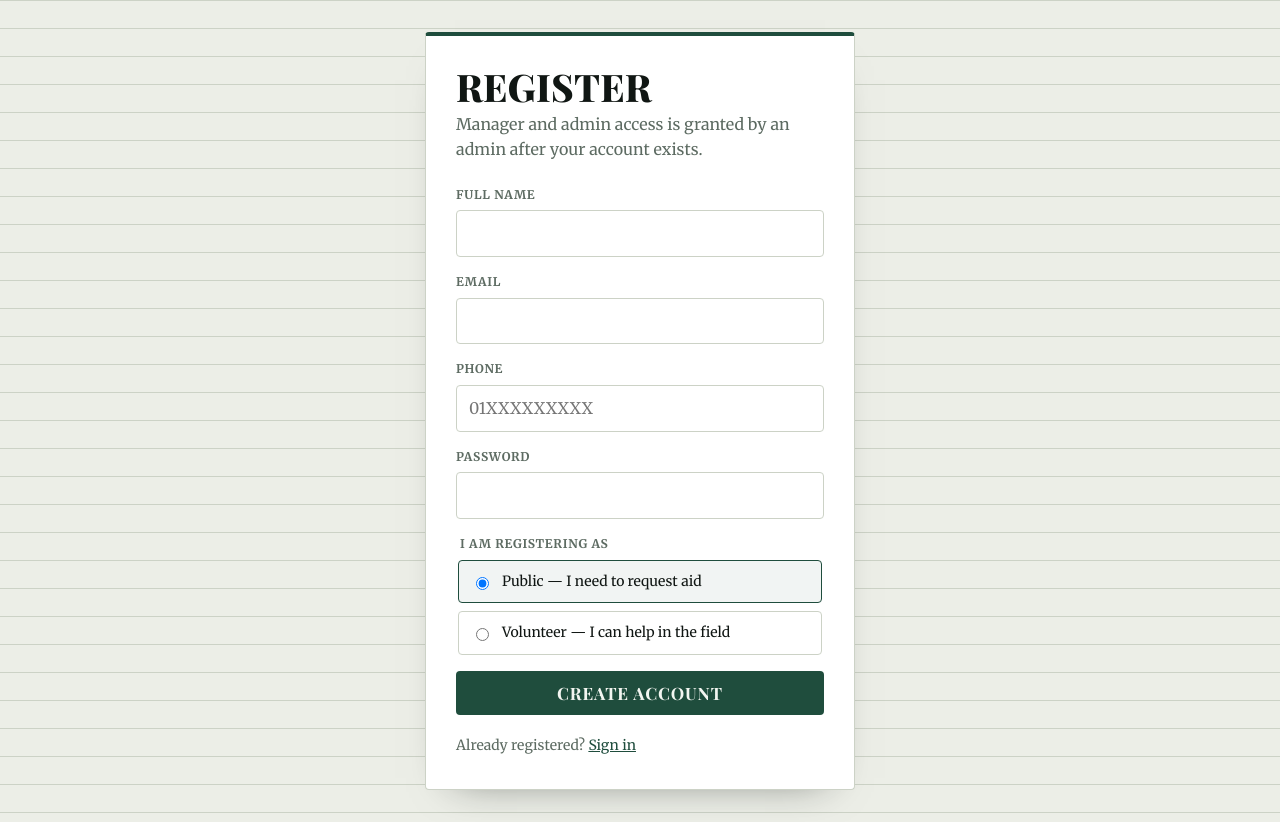
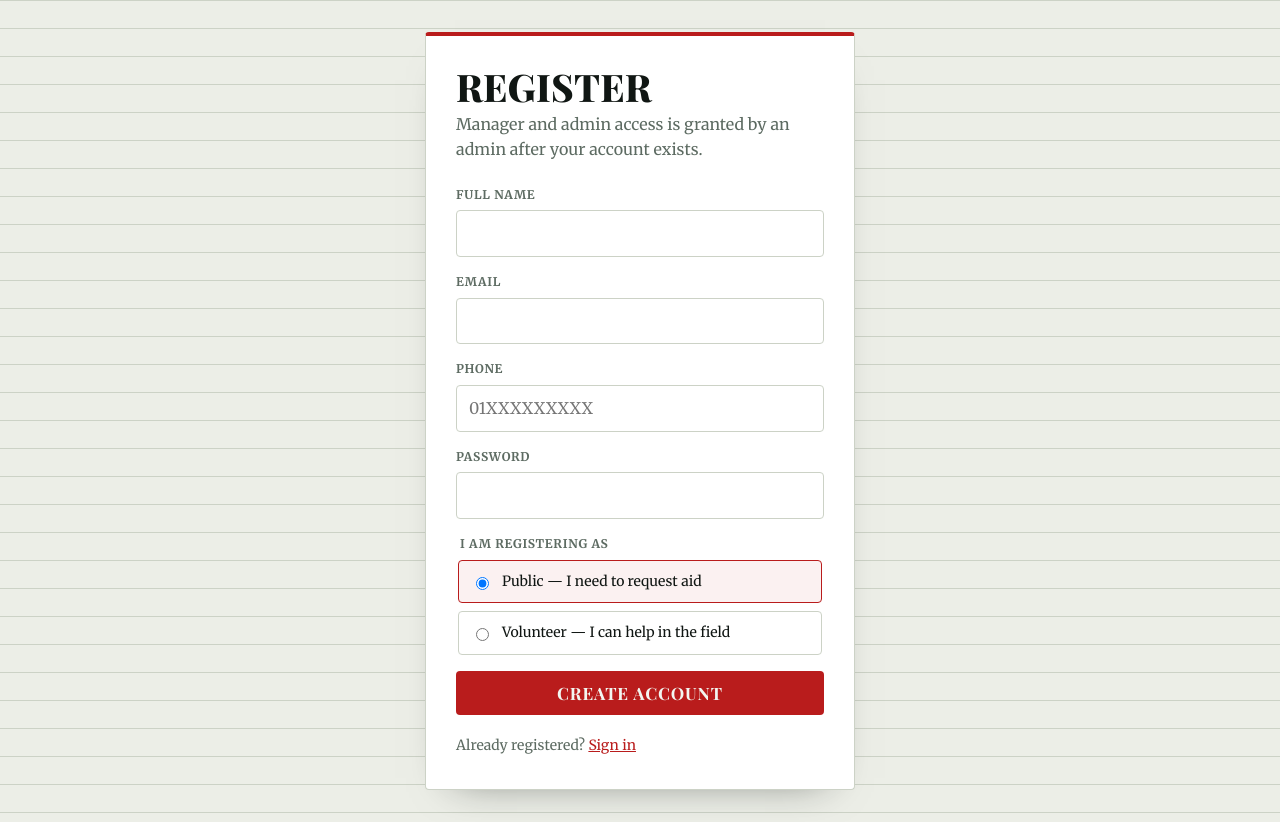
Before and after one commit to naawfil/DisasterAid, a React (Vite) app in the folder client/: page /register in a window 1280 px wide. Built offline with nearby package versions, Linux system fonts and the light colour scheme; no server answers; a web font is replaced by a local one.

Commit message:
Change UI accent color to red, update fonts to Merriweather and Playfair Display

```diff
--- a/client/src/styles/app.css
+++ b/client/src/styles/app.css
@@ -9,8 +9,8 @@
   --ink: #101613;
   --muted: #5d6b62;
   --line: #ccd2c6;
-  --field: #1f4d3d;
-  --field-dark: #163a2d;
+  --field: #b91c1c;
+  --field-dark: #7f1d1d;
   --signal: #c2410c;
   --radius: 4px;
 }
@@ -41,7 +41,7 @@ a {
   margin: 0 0 12px;
   padding: 4px 10px 3px;
   border-left: 3px solid var(--field);
-  background: rgba(31, 77, 61, 0.08);
+  background: rgba(185, 28, 28, 0.08);
   font-family: 'IBM Plex Mono', monospace;
   font-size: 11px;
   font-weight: 500;
@@ -170,7 +170,7 @@ a:focus-visible {
 
 .choice:has(input:checked) {
   border-color: var(--field);
-  background: rgba(31, 77, 61, 0.06);
+  background: rgba(185, 28, 28, 0.06);
 }
 
 .field-error {
@@ -194,7 +194,7 @@ a:focus-visible {
   margin: 0 0 16px;
   padding: 10px 12px;
   border-left: 3px solid var(--field);
-  background: rgba(31, 77, 61, 0.08);
+  background: rgba(185, 28, 28, 0.08);
   font-size: 14px;
   color: var(--field-dark);
 }
@@ -641,7 +641,7 @@ a:focus-visible {
 
 .need-on {
   border-color: var(--field);
-  background: rgba(31, 77, 61, 0.05);
+  background: rgba(185, 28, 28, 0.05);
 }
 
 .need-check {
@@ -676,7 +676,7 @@ a:focus-visible {
 .location-ok {
   padding: 10px 12px;
   border-left: 3px solid var(--field);
-  background: rgba(31, 77, 61, 0.07);
+  background: rgba(185, 28, 28, 0.07);
   margin: 0;
 }
 
```
